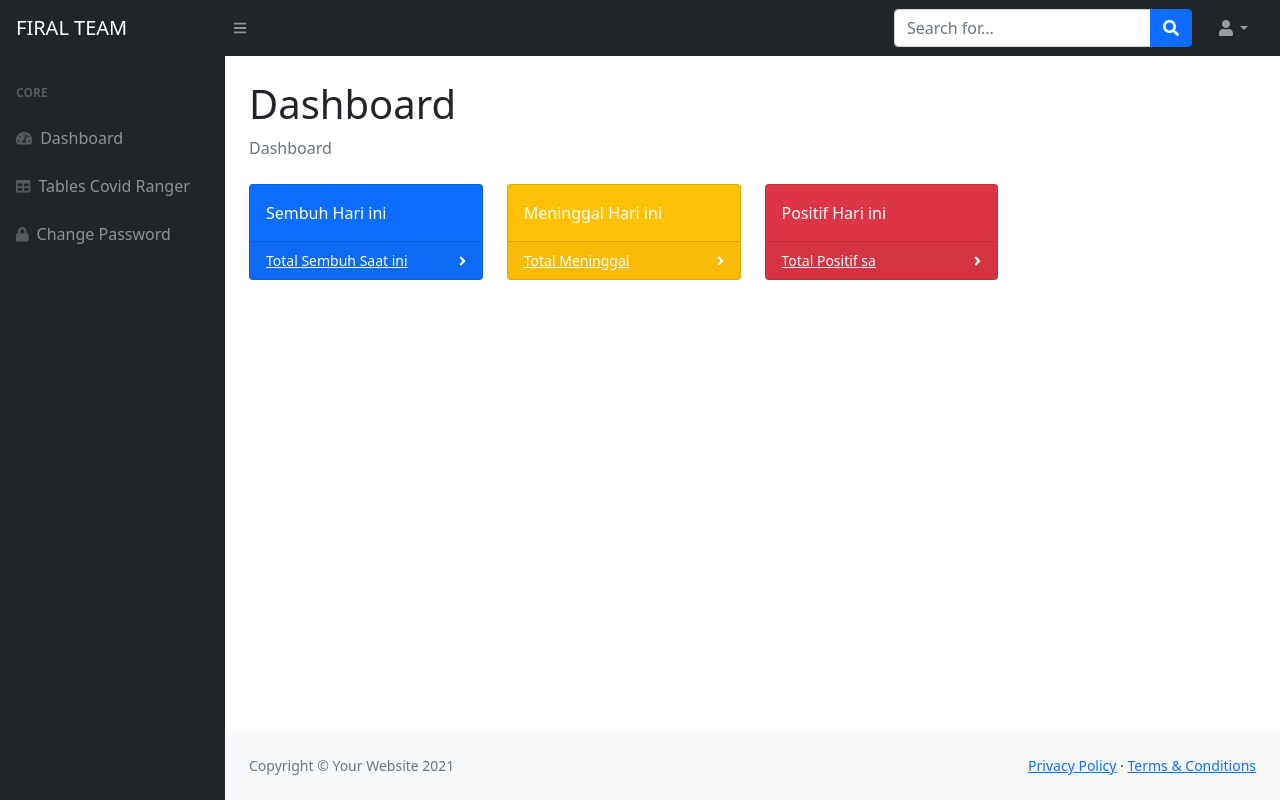
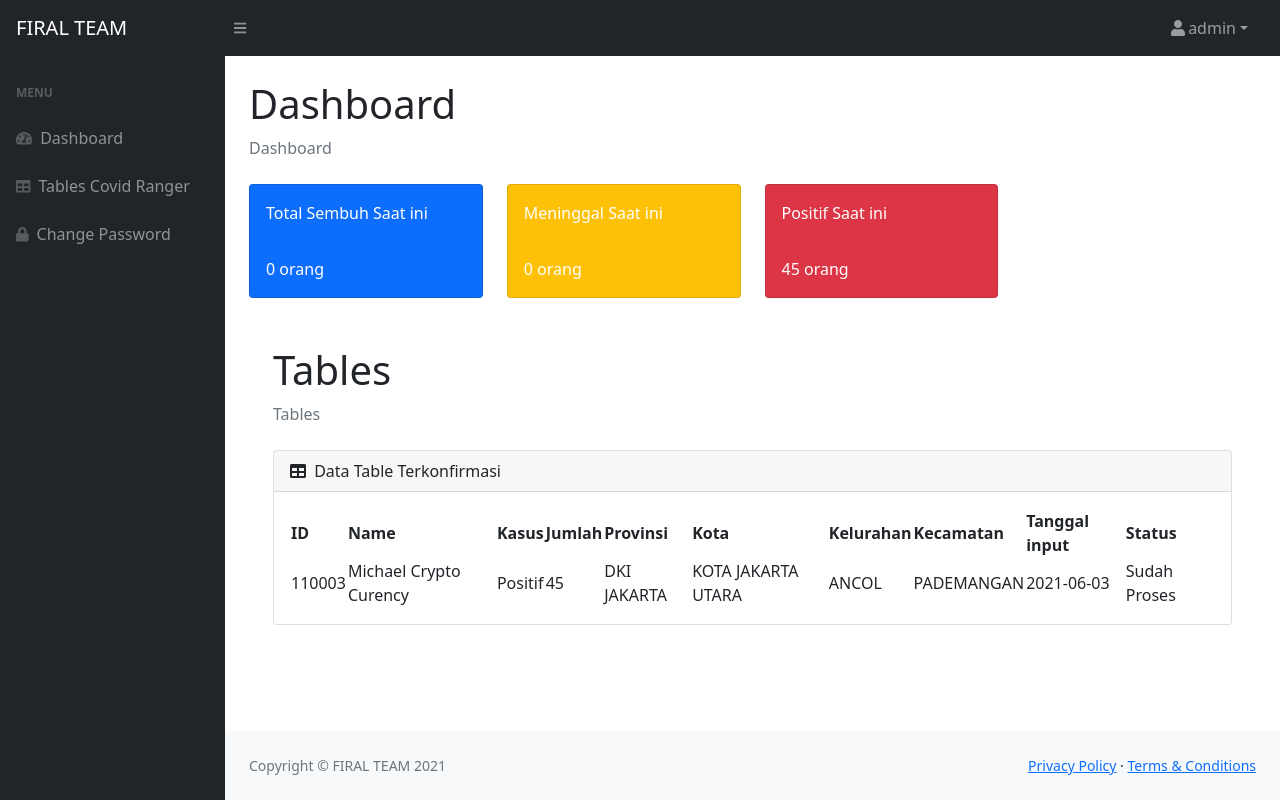
Before and after one commit to dinoproject/dpw, a PHP site: page /admin.php in a window 1280 px wide. Run offline with PHP 8.4, Linux system fonts and the light colour scheme; the visitor is signed in with stand-in values (Sample User, id 1); data comes from the database, SQL or seed files in the repository; some libraries are stand-ins or nearby versions.

Commit message:
Update admin.php

```diff
--- a/admin.php
+++ b/admin.php
@@ -1,7 +1,7 @@
 <?php
     session_start();
     require_once 'config.php';
-     $result = mysqli_query($con, "SELECT * FROM data_covid ORDER BY id DESC");
+     $result = mysqli_query($con, "SELECT * FROM data_covid where status = 'Sudah Proses' ORDER BY id DESC");
     // $ = mysqli_query($con, "SELECT * FROM ")
 
     if( !isset($_SESSION['Login_admin']) ) {
@@ -37,14 +37,14 @@
             <!-- Navbar Search-->
             <form class="d-none d-md-inline-block form-inline ms-auto me-0 me-md-3 my-2 my-md-0">
                 <div class="input-group">
-                    <input class="form-control" type="text" placeholder="Search for..." aria-label="Search for..." aria-describedby="btnNavbarSearch" />
-                    <button class="btn btn-primary" id="btnNavbarSearch" type="button"><i class="fas fa-search"></i></button>
+                    <!-- <input class="form-control" type="text" placeholder="Search for..." aria-label="Search for..." aria-describedby="btnNavbarSearch" /> -->
+                    <!-- <button class="btn btn-primary" id="btnNavbarSearch" type="button"><i class="fas fa-search"></i></button> -->
                 </div>
             </form>
             <!-- Navbar-->
             <ul class="navbar-nav ms-auto ms-md-0 me-3 me-lg-4">
                 <li class="nav-item dropdown">
-                    <a class="nav-link dropdown-toggle" id="navbarDropdown" href="#" role="button" data-bs-toggle="dropdown" aria-expanded="false"><i class="fas fa-user fa-fw"></i></a>
+                    <a class="nav-link dropdown-toggle" id="navbarDropdown" href="#" role="button" data-bs-toggle="dropdown" aria-expanded="false"><i class="fas fa-user fa-fw"></i>admin</a>
                     <ul class="dropdown-menu dropdown-menu-end" aria-labelledby="navbarDropdown">
                         <li><a class="dropdown-item" href="logout.php">Logout</a></li>
                     </ul>
@@ -58,64 +58,16 @@
                 <nav class="sb-sidenav accordion sb-sidenav-dark" id="sidenavAccordion">
                     <div class="sb-sidenav-menu">
                         <div class="nav">
-                            <div class="sb-sidenav-menu-heading">Core</div>
+                            <div class="sb-sidenav-menu-heading">Menu</div>
                             <a class="nav-link" href="admin.php">
                                 <div class="sb-nav-link-icon"><i class="fas fa-tachometer-alt"></i></div>
                                 Dashboard
                             </a>
-                            <!-- <div class="sb-sidenav-menu-heading">Interface</div> -->
-                            <!-- <a class="nav-link collapsed" href="#" data-bs-toggle="collapse" data-bs-target="#collapseLayouts" aria-expanded="false" aria-controls="collapseLayouts">
-                                <div class="sb-nav-link-icon"><i class="fas fa-columns"></i></div>
-                                Layout
-                                <div class="sb-sidenav-collapse-arrow"><i class="fas fa-angle-down"></i></div>
-                            </a>
-                            <div class="collapse" id="collapseLayouts" aria-labelledby="headingOne" data-bs-parent="#sidenavAccordion">
-                                <nav class="sb-sidenav-menu-nested nav">
-                                    <a class="nav-link" href="layout-static.html">Static Navigation</a>
-                                    <a class="nav-link" href="layout-sidenav-light.html">Light Sidenav</a>
-                                </nav>
-                            </div>
- -->                            <!-- <a class="nav-link collapsed" href="#" data-bs-toggle="collapse" data-bs-target="#collapsePages" aria-expanded="false" aria-controls="collapsePages">
-                                <div class="sb-nav-link-icon"><i class="fas fa-book-open"></i></div>
-                                Pages
-                                <div class="sb-sidenav-collapse-arrow"><i class="fas fa-angle-down"></i></div>
-                            </a> -->
-                            <!-- <div class="collapse" id="collapsePages" aria-labelledby="headingTwo" data-bs-parent="#sidenavAccordion">
-                                <nav class="sb-sidenav-menu-nested nav accordion" id="sidenavAccordionPages">
-                                    <a class="nav-link collapsed" href="#" data-bs-toggle="collapse" data-bs-target="#pagesCollapseAuth" aria-expanded="false" aria-controls="pagesCollapseAuth">
-                                        Authentication
-                                        <div class="sb-sidenav-collapse-arrow"><i class="fas fa-angle-down"></i></div>
-                                    </a>
-                                    <div class="collapse" id="pagesCollapseAuth" aria-labelledby="headingOne" data-bs-parent="#sidenavAccordionPages">
-                                        <nav class="sb-sidenav-menu-nested nav">
-                                            <a class="nav-link" href="login.html">Login</a>
-                                            <a class="nav-link" href="register.html">Register</a>
-                                            <a class="nav-link" href="password.html">Forgot Password</a>
-                                        </nav>
-                                    </div>
-                                    <a class="nav-link collapsed" href="#" data-bs-toggle="collapse" data-bs-target="#pagesCollapseError" aria-expanded="false" aria-controls="pagesCollapseError">
-                                        Error
-                                        <div class="sb-sidenav-collapse-arrow"><i class="fas fa-angle-down"></i></div>
-                                    </a>
-                                    <div class="collapse" id="pagesCollapseError" aria-labelledby="headingOne" data-bs-parent="#sidenavAccordionPages">
-                                        <nav class="sb-sidenav-menu-nested nav">
-                                            <a class="nav-link" href="401.html">401 Page</a>
-                                            <a class="nav-link" href="404.html">404 Page</a>
-                                            <a class="nav-link" href="500.html">500 Page</a>
-                                        </nav>
-                                    </div>
-                                </nav>
-                            </div> -->
-                            <!-- <div class="sb-sidenav-menu-heading">Addons</div> -->
-                           <!--  <a class="nav-link" href="charts.html">
-                                <div class="sb-nav-link-icon"><i class="fas fa-chart-area"></i></div>
-                                Charts
-                            </a> -->
                             <a class="nav-link" href="tables.php">
                                 <div class="sb-nav-link-icon"><i class="fas fa-table"></i></div>
                                 Tables Covid Ranger
                             </a>
-                            <a class="nav-link" href="#">
+                            <a class="nav-link" href="password_admin.php">
                                 <div class="sb-nav-link-icon"><i class="fas fa-lock"></i></div>
                                 Change Password
                             </a>
@@ -137,72 +89,118 @@
                         <div class="row">
                             <div class="col-xl-3 col-md-6">
                                 <div class="card bg-primary text-white mb-4">
-                                    <div class="card-body">Sembuh Hari ini</div>
-                                    <div class="card-footer d-flex align-items-center justify-content-between">
+                                    <div class="card-body">Total Sembuh Saat ini</div>
+
+                                    <?php
+                                        $result1 = mysqli_query($con, "SELECT * FROM data_covid where kasus = 'Sembuh'");
+                                        $total = 0;
+                                    ?>
+                                    <?php foreach($result1 as $row) : ?>
+                                        <?php
+                                            $total += $row['jumlah_kasus'];
+                                         ?>
+                                     <?php endforeach; ?>
+                                     <div class="card-body"><?= $total; ?> orang</div>
+                                    <!-- <div class="card-footer d-flex align-items-center justify-content-between">
                                         <a class="small text-white stretched-link" href="#">Total Sembuh Saat ini</a>
                                         <div class="small text-white"><i class="fas fa-angle-right"></i></div>
-                                    </div>
+                                    </div> -->
                                 </div>
                             </div>
                             <div class="col-xl-3 col-md-6">
                                 <div class="card bg-warning text-white mb-4">
-                                    <div class="card-body">Meninggal Hari ini</div>
-                                    <div class="card-footer d-flex align-items-center justify-content-between">
+                                    <div class="card-body">Meninggal Saat ini</div>
+                                    <?php
+                                        $result1 = mysqli_query($con, "SELECT * FROM data_covid where kasus = 'Meninggal Dunia'");
+                                        $total = 0;
+                                    ?>
+                                    <?php foreach($result1 as $row) : ?>
+                                        <?php
+                                            $total += $row['jumlah_kasus'];
+                                         ?>
+                                     <?php endforeach; ?>
+                                     <div class="card-body"><?= $total; ?> orang</div>
+                                    <!-- <div class="card-footer d-flex align-items-center justify-content-between">
                                         <a class="small text-white stretched-link" href="#">Total Meninggal</a>
                                         <div class="small text-white"><i class="fas fa-angle-right"></i></div>
-                                    </div>
+                                    </div> -->
                                 </div>
                             </div>
-                            <!-- <div class="col-xl-3 col-md-6">
-                                <div class="card bg-success text-white mb-4">
-                                    <div class="card-body">Meninggal Hari ini</div>
-                                    <div class="card-footer d-flex align-items-center justify-content-between">
-                                        <a class="small text-white stretched-link" href="#">View Details</a>
-                                        <div class="small text-white"><i class="fas fa-angle-right"></i></div>
-                                    </div>
-                                </div>
-                            </div> -->
                             <div class="col-xl-3 col-md-6">
                                 <div class="card bg-danger text-white mb-4">
-                                    <div class="card-body">Positif Hari ini</div>
-                                    <div class="card-footer d-flex align-items-center justify-content-between">
+                                    <div class="card-body">Positif Saat ini</div>
+                                    <?php
+                                        $result1 = mysqli_query($con, "SELECT * FROM data_covid where kasus = 'Positif' and status = 'Sudah Proses'");
+                                        $total = 0;
+                                    ?>
+                                    <?php foreach($result1 as $row) : ?>
+                                        <?php
+                                            $total += $row['jumlah_kasus'];
+                                         ?>
+                                     <?php endforeach; ?>
+                                     <div class="card-body"><?= $total; ?> orang</div>
+                                    <!-- <div class="card-footer d-flex align-items-center justify-content-between">
                                         <a class="small text-white stretched-link" href="#">Total Positif sa</a>
                                         <div class="small text-white"><i class="fas fa-angle-right"></i></div>
-                                    </div>
+                                    </div> -->
                                 </div>
                             </div>
                         </div>
-                        <!-- <div class="row">
-                            <div class="col-xl-6">
-                                <div class="card mb-4">
-                                    <div class="card-header">
-                                        <i class="fas fa-chart-area me-1"></i>
-                                        Area Chart Example
-                                    </div>
-                                    <div class="card-body"><canvas id="myAreaChart" width="100%" height="40"></canvas></div>
-                                </div>
-                            </div>
-                            <div class="col-xl-6">
-                                <div class="card mb-4">
-                                    <div class="card-header">
-                                        <i class="fas fa-chart-bar me-1"></i>
-                                        Bar Chart Example
-                                    </div>
-                                    <div class="card-body"><canvas id="myBarChart" width="100%" height="40"></canvas></div>
-                                </div>
-                            </div>
-                        </div> -->
-                        <!-- <div class="card mb-4">
+
+                        <div class="container-fluid px-4">
+                        <h1 class="mt-4">Tables</h1>
+                        <ol class="breadcrumb mb-4">
+                            <!-- <li class="breadcrumb-item"><a href="admin.html">Dashboard</a></li> -->
+                            <li class="breadcrumb-item active">Tables</li>
+                        </ol>
+
+                        <div class="card mb-4">
                             <div class="card-header">
                                 <i class="fas fa-table me-1"></i>
-                                Table Example
+                                Data Table Terkonfirmasi
                             </div>
-                    </div> -->
+                            <div class="card-body">
+                                <table id="datatablesSimple">
+                                    <thead>
+                                        <tr>
+                                            <th>ID</th>
+                                            <th>Name</th>
+                                            <th>Kasus</th>
+                                            <th>Jumlah</th>
+                                            <th>Provinsi</th>
+                                            <th>Kota</th>
+                                            <th>Kelurahan</th>
+                                            <th>Kecamatan</th>
+                                            <th>Tanggal input</th>
+                                            <th>Status</th>
+                                        </tr>
+                                    </thead>
+                                    <tbody>
+                                        <?php foreach($result as $row) : ?>
+                                            <tr>
+                                                <td><?= $row["id_covid_ranger"] ?></td>
+                                                <td><?= $row["nama"] ?></td>
+                                                <td><?= $row["kasus"] ?></td>
+                                                <td><?= $row["jumlah_kasus"] ?></td>
+                                                <td><?= $row["provinsi"] ?></td>
+                                                <td><?= $row["kota"] ?></td>
+                                                <td><?= $row["kelurahan"] ?></td>
+                                                <td><?= $row["kecamatan"] ?></td>
+                                                <td><?= $row["tanggal_masuk"] ?></td>
+                                                <td><?= $row["status"] ?></td>
+                                        </tr>
+                                        <?php endforeach; ?>
+                                    </tbody>
+                                </table>
+                            </div>
+                        </div>
+                    </div>
+
                 </main>
                 <footer class="py-4 bg-light mt-auto">
                     <div class="container-fluid px-4">
                         <div class="d-flex align-items-center justify-content-between small">
-                            <div class="text-muted">Copyright &copy; Your Website 2021</div>
+                            <div class="text-muted">Copyright &copy; FIRAL TEAM 2021</div>
                             <div>
                                 <a href="#">Privacy Policy</a>
                                 &middot;
```
